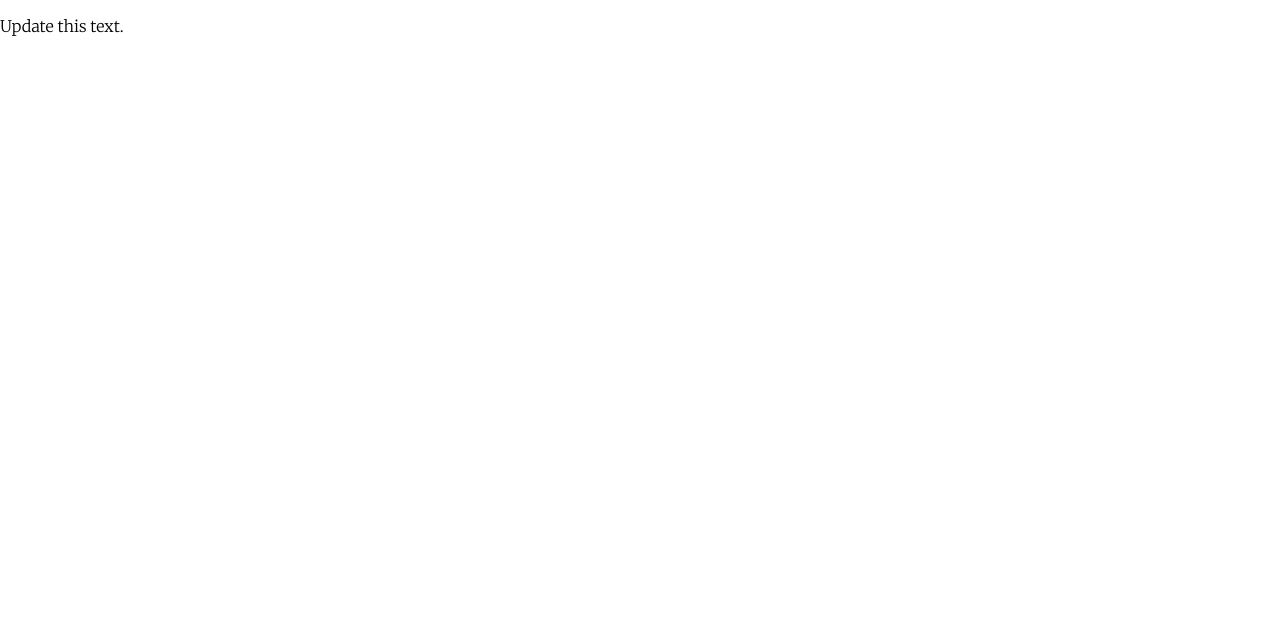
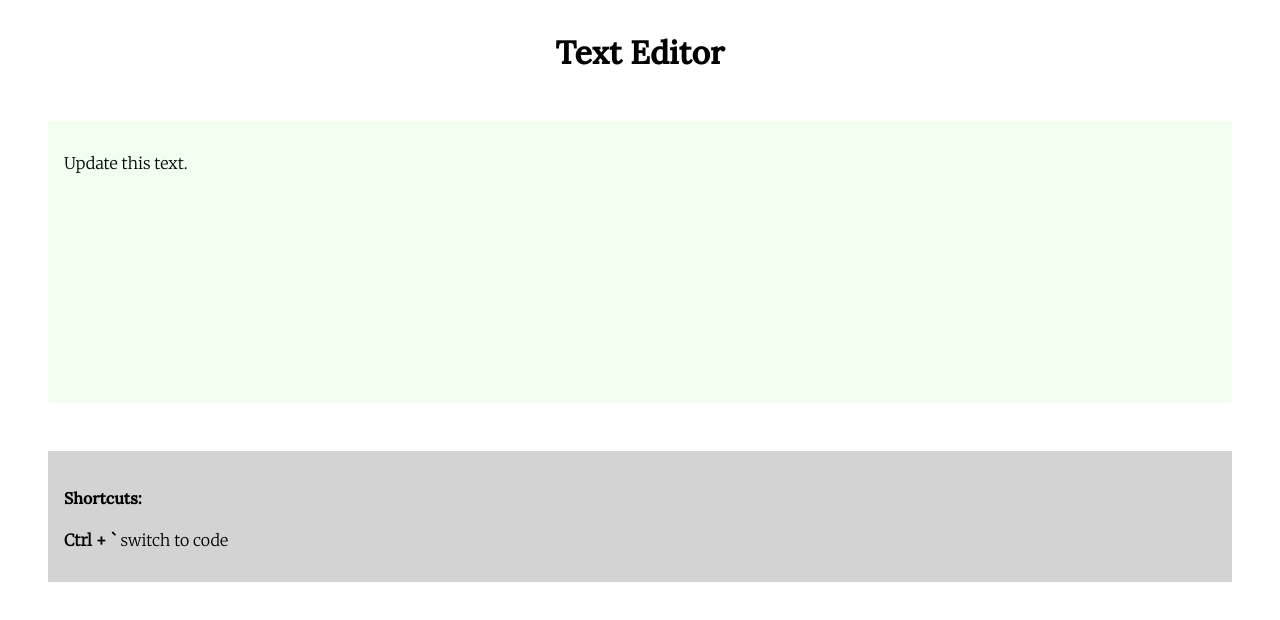
Before and after one commit to lookupdaily/react-wysiwyg, a React (Create React App) app: page / in a window 1280 px wide. Shown: the top 620 px of the page. Built offline with nearby package versions, Linux system fonts and the light colour scheme.

Commit message:
Add bold hotkey

```diff
--- a/src/App.js
+++ b/src/App.js
@@ -22,11 +22,18 @@ const App = () => {
     }
   },[])
   return (
+    <div>
+      <h1>Text Editor</h1>
+      <div className="container editor">
         <Slate editor={editor} value={value} onChange={newValue => setValue(newValue)}>
           <Editable
           renderElement={renderElement}
           onKeyDown={event => {
-        if(event.key === '`' && event.ctrlKey) {
+            if(!event.ctrlKey) {
+              return
+            }
+            switch (event.key) {
+              case '`': {
                 event.preventDefault()
                 const [match] = Editor.nodes(editor, {
                   match: n => n.type === 'code'
@@ -36,10 +43,28 @@ const App = () => {
                   { type: match ? 'paragraph' : 'code' },
                   { match: n => Editor.isBlock(editor,n)}
                 )
+                break
+              }
+
+              case 'b': {
+                event.preventDefault()
+                Transforms.setNodes(
+                  editor,
+                  { bold: true },
+                  { match: n => Text.isText(n), split: true }
+                )
+                break
+              }
             }
           }}
           />
         </Slate>
+      </div>
+      <div className="container info">
+        <h4>Shortcuts:</h4>
+        <p><b>Ctrl + `</b> switch to code </p>
+      </div>
+    </div>
   );
 };
 
```
Lines whose indentation alone changed are shown as unchanged.
